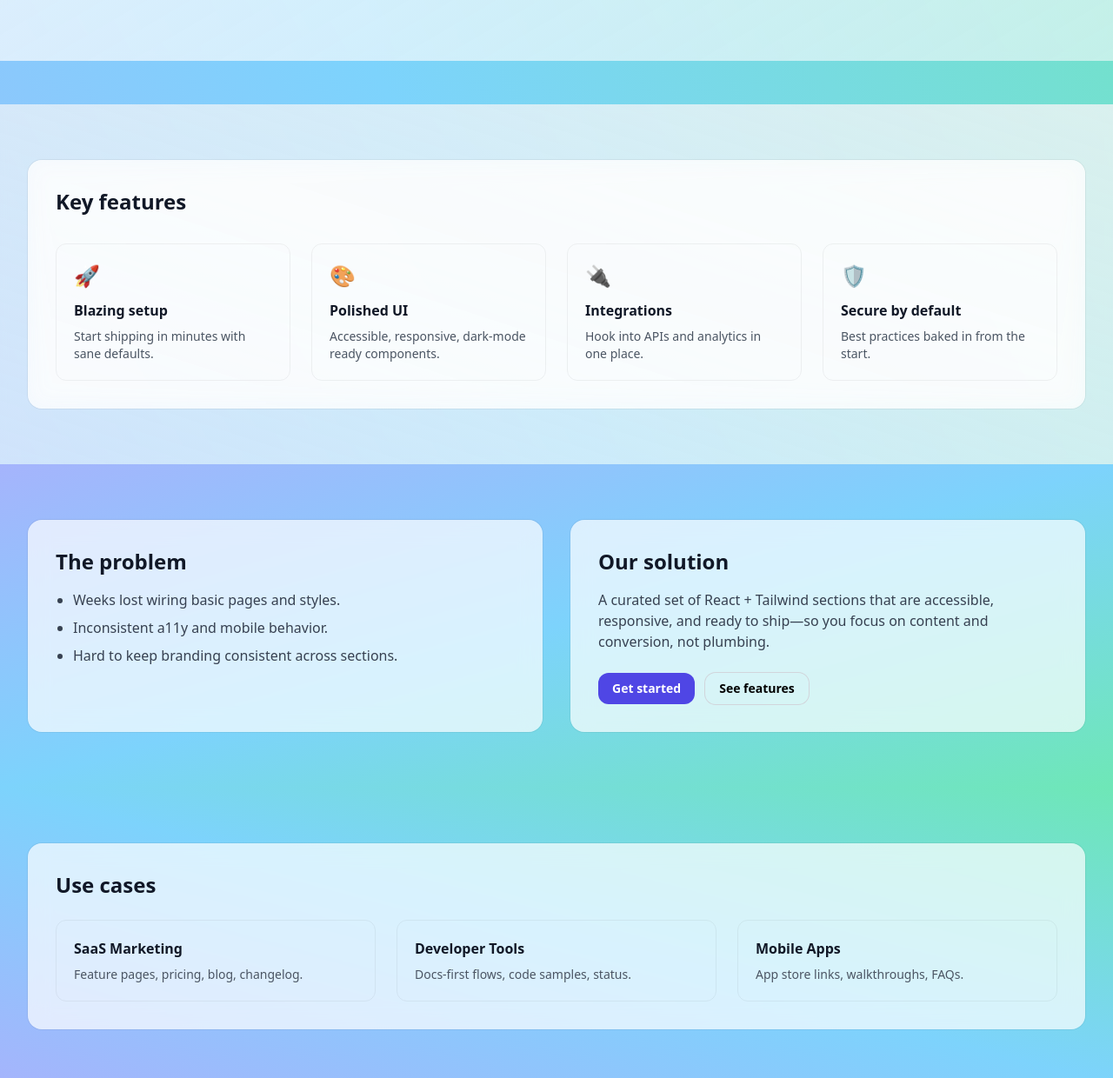
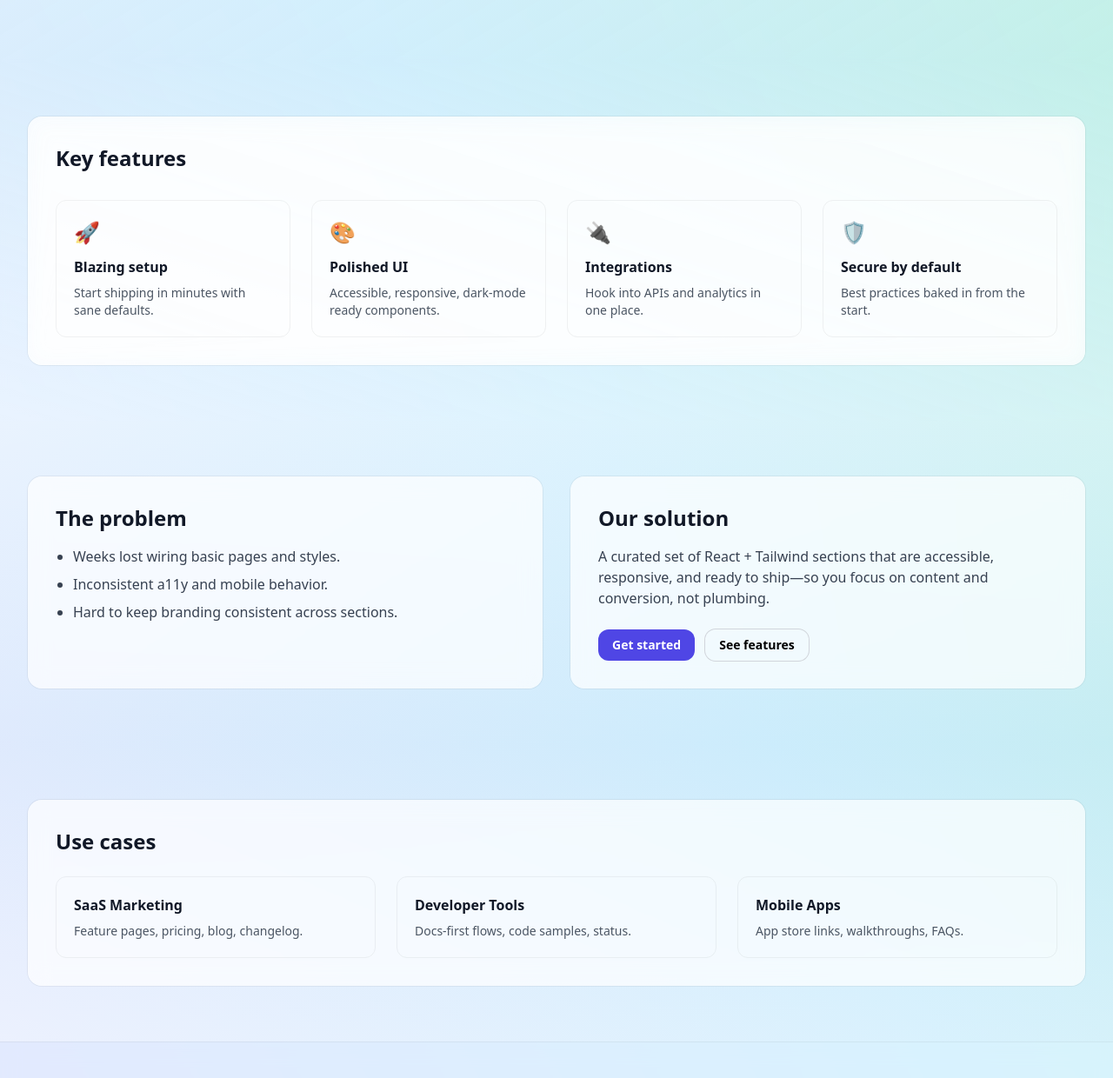
Before and after one commit to JoHeyJo/sling-it-product-site, a React (Vite) app: page / in a window 1280 px wide. Shown: the part 680-1920 px from the top of the page at 87% size. Built offline with nearby package versions, Linux system fonts and the light colour scheme.

Commit message:
gradient aligns across components in light mode

```diff
--- a/src/components/Hero.tsx
+++ b/src/components/Hero.tsx
@@ -34,31 +34,22 @@ export default function Hero({
   videoUrl,
   stats,
   logos,
-  className = "",
 }: HeroProps) {
   return (
-    <section
-      className={`relative2 min-h-screen isolate overflow-hidden ${className}`}
-    >
+    <section className="relative2 isolate overflow-hidden">
       {/* Decorative gradient background */}
       <div
         aria-hidden
         className="pointer-events-none absolute inset-0 -z-10 opacity-40 dark:opacity-30"
       >
-        <div
-          id="Hero-background"
-          // from-indigo-300 via-sky-300 to-emerald-300 blur-3xl
-          // left-1/2 top-[-10%] h-[60rem] w-[120rem] -translate-x-1/2
-          // bg-gradient-to-tr dark:from-indigo-800/40 dark:via-sky-800/40 dark:to-emerald-800/40
-          // className="absolute left-1/2 top-[-10%] h-screen w-[120rem] -translate-x-1/2 bg-gradient-to-tr from-indigo-300 via-sky-300 to-emerald-300 blur-3xl dark:from-indigo-800/40 dark:via-sky-800/40 dark:to-emerald-800/40"
-        />
+        <div id="Hero-background" />
       </div>
       <div
         id="Hero-foreground"
         className="mx-auto max-w-7xl px-6 py-16 sm:py-20 lg:py-28 lg:px-8
+             bg-gradient-to-br
              from-white/80 to-gray-50/60
              backdrop-blur-sm text-gray-900
-             bg-gradient-to-br
              dark:from-gray-900/90 dark:to-gray-800/80"
       >
         <div className="grid items-center gap-y-12 gap-x-8 md:grid-cols-2">
--- a/src/sections/Features.tsx
+++ b/src/sections/Features.tsx
@@ -3,12 +3,12 @@ import { features } from "../data/content";
 export default function Features() {
   return (
     <section
-      id="features"
+      id="Features"
       className="mx-auto max-w-7xl px-6 py-16 lg:px-8
-            bg-gradient-to-br from-gray-50/60 to-gray-100/80
             bg-gradient-to-tr
+            from-white/80 to-gray-50/60
             dark:from-gray-900/90 dark:to-gray-800/80
-             backdrop-blur-sm"
+            backdrop-blur-sm"
     >
       <div className="rounded-2xl bg-white/70 p-8 ring-1 ring-black/5 backdrop-blur-md dark:bg-gray-900/80 dark:ring-white/10">
         <h2 className="text-2xl font-semibold text-gray-900 dark:text-white">
--- a/src/sections/ProblemSolution.tsx
+++ b/src/sections/ProblemSolution.tsx
@@ -2,7 +2,9 @@ export default function ProblemSolution() {
   return (
     <section
       id="problem"
-      className="mx-auto max-w-7xl px-6 py-16 bg-gradient-to-br
+      className="mx-auto max-w-7xl px-6 py-16
+              bg-gradient-to-br
+              from-white/80 to-gray-50/60
              dark:from-gray-900/90 dark:to-gray-800/80 lg:px-8"
     >
       <div className="grid gap-8 lg:grid-cols-2">
--- a/src/sections/UseCases.tsx
+++ b/src/sections/UseCases.tsx
@@ -4,7 +4,9 @@ export default function UseCases() {
   return (
     <section
       id="use-cases"
-      className="mx-auto max-w-7xl bg-gradient-to-tr
+      className="mx-auto max-w-7xl
+      bg-gradient-to-tr
+      from-white/80 to-gray-50/60
             dark:from-gray-900/90 dark:to-gray-800/80 px-6 py-16 lg:px-8"
     >
       <div className="rounded-2xl bg-white/70 p-8 ring-1 ring-black/5 backdrop-blur-md dark:bg-gray-900/80 dark:ring-white/10">
```
